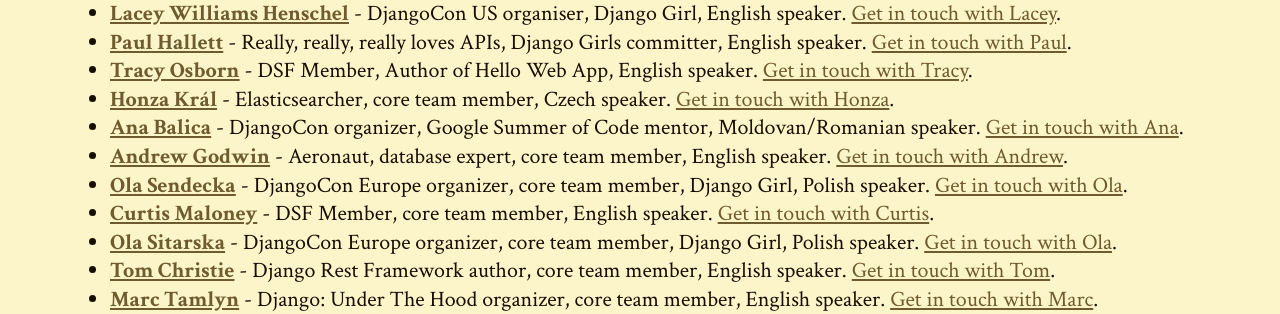
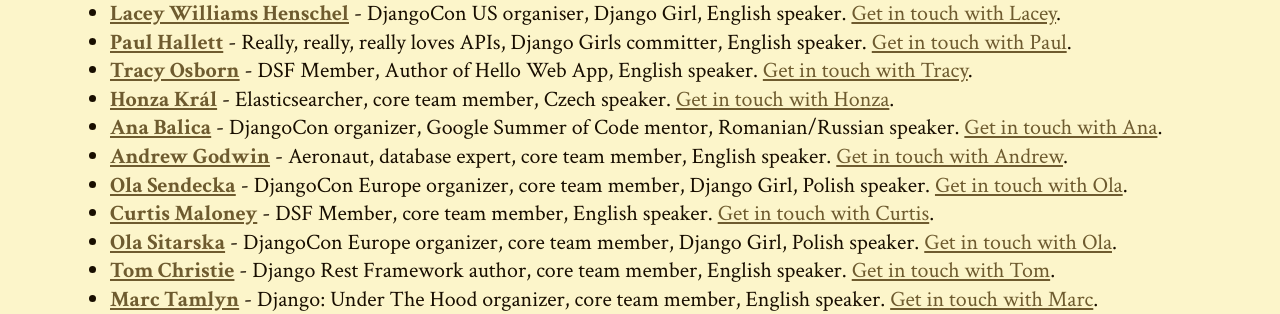
Before and after one commit to djangocon/2016.djangocon.eu, a Django app: page /cfp/ in a window 1280 px wide. Shown: the part 2248-2562 px from the top of the page. Run offline with Django 3.2, Linux system fonts and the light colour scheme; some libraries are stand-ins or nearby versions.

Commit message:
Fix Ana's native languages

```diff
--- a/templates/cfp/landing.html
+++ b/templates/cfp/landing.html
@@ -73,7 +73,7 @@
       <li><a href="https://twitter.com/phalt_"><b>Paul Hallett</b></a> - Really, really, really loves APIs, Django Girls committer, English speaker. <a href="mailto:paulandrewhallett@googlemail.com">Get in touch with Paul</a>.</li>
       <li><a href="https://twitter.com/limedaring"><b>Tracy Osborn</b></a> - DSF Member, Author of Hello Web App, English speaker. <a href="mailto:tracy.j.osborn@gmail.com">Get in touch with Tracy</a>.</li>
       <li><a href="https://twitter.com/honzakral"><b>Honza Král</b></a> - Elasticsearcher, core team member, Czech speaker. <a href="mailto:honza.kral@gmail.com">Get in touch with Honza</a>.</li>
-      <li><a href="https://twitter.com/anabalica"><b>Ana Balica</b></a> - DjangoCon organizer, Google Summer of Code mentor, Moldovan/Romanian speaker. <a href="mailto:ana.balica@gmail.com">Get in touch with Ana</a>.</li>
+      <li><a href="https://twitter.com/anabalica"><b>Ana Balica</b></a> - DjangoCon organizer, Google Summer of Code mentor, Romanian/Russian speaker. <a href="mailto:ana.balica@gmail.com">Get in touch with Ana</a>.</li>
       <li><a href="https://twitter.com/andrewgodwin"><b>Andrew Godwin</b></a> - Aeronaut, database expert, core team member, English speaker. <a href="mailto:andrew@aeracode.org">Get in touch with Andrew</a>.</li>
       <li><a href="https://twitter.com/asendecka"><b>Ola Sendecka</b></a> - DjangoCon Europe organizer, core team member, Django Girl, Polish speaker. <a href="mailto:ola@hauru.eu">Get in touch with Ola</a>.</li>
       <li><a href="https://github.com/funkybob"><b>Curtis Maloney</b></a> - DSF Member, core team member, English speaker. <a href="mailto:curtis@tinbrain.net">Get in touch with Curtis</a>.</li>
```
